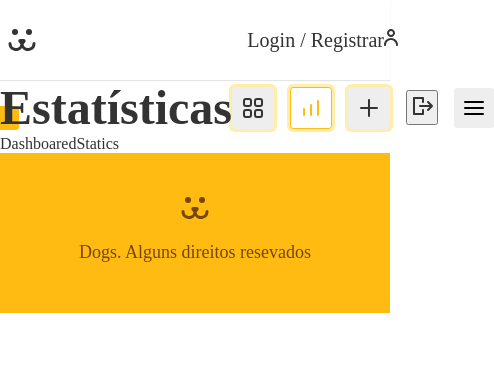
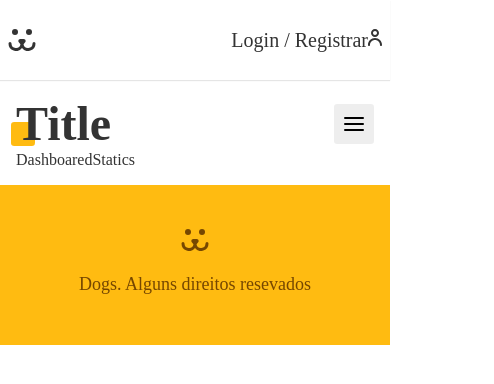
Before and after one commit to engnandogabriel/rede-social, a React (Vite) app: page /dashboard/statistics in a window 390 px wide. Shown: the top 384 px of the page, 494 px wide, since content can reach past the window. Built offline with nearby package versions, Linux system fonts and the light colour scheme.

Commit message:
feat: menu mobile function

```diff
--- a/src/Pages/Acconut/Create/index.jsx
+++ b/src/Pages/Acconut/Create/index.jsx
@@ -31,7 +31,12 @@ const Create = () => {
             <Input label="E-mail " type="text" name="email" {...email} />
           </div>
           <div>
-            <Input label="Senha" type="text" name="username" {...password} />
+            <Input
+              label="Senha"
+              type="password"
+              name="password"
+              {...password}
+            />
           </div>
           {erro && <TextError>{erro}</TextError>}
           {load ? <Button>Carregando</Button> : <Button>Cadastrar</Button>}
--- /dev/null
+++ b/src/Pages/DashBoard/DashboardHeader/Nav/index.jsx
@@ -0,0 +1,35 @@
+import { useContext } from "react";
+
+import { NavLink } from "react-router-dom";
+import { NavDashboardStyled } from "../../../../styles/Nav";
+
+import { ReactComponent as Feed } from "../../../../assets/feed.svg";
+import { ReactComponent as Estatisticas } from "../../../../assets/estatisticas.svg";
+import { ReactComponent as Adicionar } from "../../../../assets/adicionar.svg";
+import { ReactComponent as Sair } from "../../../../assets/sair.svg";
+
+import { GlobalUserContext } from "../../../../context/UserContext/UserContext";
+
+const Navdashboard = () => {
+  const { logoutUser } = useContext(GlobalUserContext);
+
+  return (
+    <NavDashboardStyled>
+      <NavLink to="/dashboard" end activeClassName="active">
+        <Feed />
+      </NavLink>
+      <NavLink to="/dashboard/statistics" end activeClassName="active">
+        <Estatisticas />
+      </NavLink>
+      <NavLink to="/dashboard/post" end activeClassName="active">
+        <Adicionar />
+      </NavLink>
+
+      <button onClick={logoutUser}>
+        <Sair />
+      </button>
+    </NavDashboardStyled>
+  );
+};
+
+export default Navdashboard;
--- /dev/null
+++ b/src/Pages/DashBoard/DashboardHeader/NavMobile/index.jsx
@@ -0,0 +1,54 @@
+import { useContext, useEffect, useState } from "react";
+
+import { NavLink, useLocation } from "react-router-dom";
+import { NavDashboardMobileStyled } from "../../../../styles/Nav/index";
+import { ButtonMobile } from "../../../../styles/Button/index";
+
+import useMedea from "../../../../hooks/useMedea/useMedea";
+
+import { ReactComponent as Feed } from "../../../../assets/feed.svg";
+import { ReactComponent as Estatisticas } from "../../../../assets/estatisticas.svg";
+import { ReactComponent as Adicionar } from "../../../../assets/adicionar.svg";
+import { ReactComponent as Sair } from "../../../../assets/sair.svg";
+
+import { GlobalUserContext } from "../../../../context/UserContext/UserContext";
+
+const NavdashboardMobile = () => {
+  const { logoutUser } = useContext(GlobalUserContext);
+  const mobile = useMedea("(max-width:40rem)");
+  const [mobileMenu, setMobileMenu] = useState(false);
+
+  const { pathname } = useLocation();
+  useEffect(() => {
+    setMobileMenu(false);
+  }, [pathname]);
+
+  return (
+    <>
+      {mobile && (
+        <ButtonMobile
+          aria-label="Menu"
+          className={mobileMenu && "menuMobileButtonActive"}
+          onClick={() => setMobileMenu(!mobileMenu)}
+        ></ButtonMobile>
+      )}
+      <NavDashboardMobileStyled className={mobileMenu && "activeMenuMobile"}>
+        <NavLink to="/dashboard" end activeClassName="active">
+          <Feed /> Minhas Fotos
+        </NavLink>
+        <NavLink to="/dashboard/statistics" end activeClassName="active">
+          <Estatisticas /> Estatísticas
+        </NavLink>
+        <NavLink to="/dashboard/post" end activeClassName="active">
+          <Adicionar /> Postar Foto
+        </NavLink>
+
+        <button onClick={logoutUser}>
+          <Sair /> Sair
+        </button>
+      </NavDashboardMobileStyled>
+    </>
+  );
+};
+
+export default NavdashboardMobile;
--- a/src/Pages/DashBoard/DashboardHeader/index.jsx
+++ b/src/Pages/DashBoard/DashboardHeader/index.jsx
@@ -1,65 +1,43 @@
-import { NavLink, useLocation } from "react-router-dom";
-import { HeaderDasboard, NavDashboard } from "../../../styles/Nav";
-import { Title } from "../../../styles/Text";
-import { ButtonMobile } from "../../../styles/Button";
+import { Title } from "../../../styles/Text/";
+import { HeaderDasboard } from "../../../styles/Nav";
 
-import { ReactComponent as Feed } from "../../../assets/feed.svg";
-import { ReactComponent as Estatisticas } from "../../../assets/estatisticas.svg";
-import { ReactComponent as Adicionar } from "../../../assets/adicionar.svg";
-import { ReactComponent as Sair } from "../../../assets/sair.svg";
+import React, { useEffect, useState, useLocation } from "react";
+import useMedea from "../../../hooks/useMedea/useMedea";
+import Navdashboard from "./Nav/index";
+import NavdashboardMobile from "./NavMobile/index";
+const DashboaredHeader = () => {
+  // const [title, setTitle] = useState("");
+  // const location = React.useLocation();
+  // const { location } = useLocation();
+  const mobile = useMedea("(max-width:40rem)");
 
-import { GlobalUserContext } from "../../../context/UserContext/UserContext";
-import { useContext, useEffect, useState } from "react";
-import useMedea from "../../../hooks/useMedea/useMedea";
+  // useEffect(() => {
+  //   const { pathname } = location;
 
-const DashboaredHeader = () => {
-  const { logoutUser } = useContext(GlobalUserContext);
-  const [title, setTitle] = useState("");
-  const location = useLocation();
+  //   switch (pathname) {
+  //     case "/dashboard":
+  //       setTitle("Minha Conta");
+  //       break;
+  //     case "/dashboard/statistics":
+  //       setTitle("Estatísticas");
+  //       break;
+  //     case "/dashboard/post":
+  //       setTitle("Postagem");
+  //   }
+  // }, [location]);
 
-  const mobile = useMedea("(max-width:40rem)");
-  const [mobileMenu, setMobileMenu] = useState(false);
-
-  useEffect(() => {
-    const { pathname } = location;
-
-    switch (pathname) {
-      case "/dashboard":
-        setTitle("Minha Conta");
-        break;
-      case "/dashboard/statistics":
-        setTitle("Estatísticas");
-        break;
-      case "/dashboard/post":
-        setTitle("Postagem");
-    }
-  }, [location]);
+  if (mobile)
+    return (
+      <HeaderDasboard>
+        <Title>Title</Title>
+        <NavdashboardMobile />
+      </HeaderDasboard>
+    );
 
   return (
     <HeaderDasboard>
-      <Title>{title}</Title>
-
-      <NavDashboard>
-        <NavLink to="/dashboard" end activeClassName="active">
-          <Feed />
-        </NavLink>
-        <NavLink to="/dashboard/statistics" end activeClassName="active">
-          <Estatisticas />
-        </NavLink>
-        <NavLink to="/dashboard/post" end activeClassName="active">
-          <Adicionar />
-        </NavLink>
-
-        <button onClick={logoutUser}>
-          <Sair />
-        </button>
-        {mobile && (
-          <ButtonMobile
-            aria-label="Menu"
-            onClick={() => setMobileMenu(!mobileMenu)}
-          ></ButtonMobile>
-        )}
-      </NavDashboard>
+      <Title>Title</Title>
+      <Navdashboard />
     </HeaderDasboard>
   );
 };
--- a/src/index.css
+++ b/src/index.css
@@ -44,3 +44,28 @@ button, input {
   padding: 0;
   display: block;
 }
+
+.menuMobileButtonActive {
+  outline: none;
+  background-color: #fff;
+  box-shadow: 0 0 0 3px #fea;
+  border-color: #fb1;
+
+  color: #fb1;
+}
+
+/* animar botão mobile */
+.menuMobileButtonActive::after {
+  transform: rotate(90deg);
+  width: 4px;
+  height: 4px;
+  box-shadow: 0px 8px currentColor, 0px -8px currentColor;
+}
+
+/* animar menu mobile */
+.activeMenuMobile {
+  transition: 0.3s;
+  transform: initial !important;
+  opacity: 1 !important;
+  pointer-events: initial !important;
+}
--- a/src/styles/Button/index.js
+++ b/src/styles/Button/index.js
@@ -27,16 +27,18 @@ export const ButtonMobile = styled.button`
   align-items: center;
   justify-content: center;
   border: 1px solid transparent;
-  transform: 0.1s;
+
   cursor: pointer;
   padding: 0;
 
   &:focus,
-  &:hover {
+  &:hover,
+  .menuMobileActive {
     outline: none;
     background-color: #fff;
     box-shadow: 0 0 0 3px #fea;
     border-color: #fb1;
+    color: #fb1;
   }
 
   &::after {
@@ -47,5 +49,6 @@ export const ButtonMobile = styled.button`
     background-color: currentColor;
     border-radius: 2px;
     box-shadow: 0px 6px currentColor, 0px -6px currentColor;
+    transition: 0.2s;
   }
 `;
--- a/src/styles/Container/index.js
+++ b/src/styles/Container/index.js
@@ -53,4 +53,5 @@ export const FormConatiner = styled.div`
 export const ContainerDashboard = styled.div`
   max-width: 50rem;
   margin: 0 auto;
+  padding: 1rem 1rem;
 `;
--- a/src/styles/Nav/index.js
+++ b/src/styles/Nav/index.js
@@ -13,6 +13,7 @@ export const NavStyle = styled.nav`
   .login-user {
     color: #333;
     font-size: 20px;
+    padding: 0 1rem;
   }
 `;
 export const HeaderStyle = styled.header`
@@ -30,7 +31,7 @@ export const HeaderDasboard = styled.header`
   align-items: center;
 `;
 
-export const NavDashboard = styled.nav`
+export const NavDashboardStyled = styled.nav`
   display: flex;
   justify-content: center;
   align-items: center;
@@ -68,3 +69,39 @@ export const NavDashboard = styled.nav`
     fill: rgb(255, 187, 17);
   }
 `;
+
+export const NavDashboardMobileStyled = styled.nav`
+  display: flex;
+  flex-direction: column;
+  position: absolute;
+  top: 150px;
+  right: 0;
+  padding: 0 1rem;
+  background-color: #fff;
+  box-shadow: 0 1px 2px rgba(0, 0, 0, 0.1);
+  border-radius: 0.2rem;
+  transform: translateX(-10px);
+  opacity: 0;
+  pointer-events: none;
+
+  a,
+  button {
+    display: flex;
+    align-items: center;
+    background: none;
+    width: 100%;
+    border: none;
+    border-bottom: 1px solid #eee;
+    padding: 0.5rem 0;
+    cursor: pointer;
+  }
+
+  a:hover svg > *,
+  button:hover svg > * {
+    fill: #fb1;
+  }
+
+  svg {
+    margin-right: 0.5rem;
+  }
+`;
```
